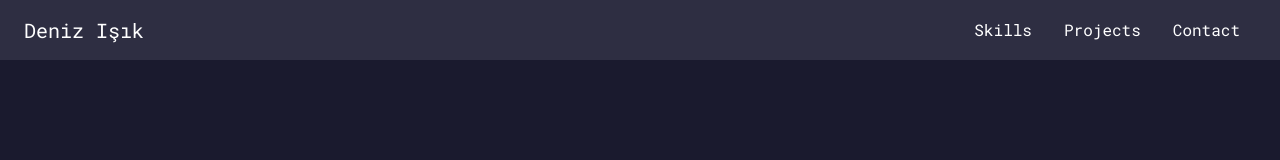
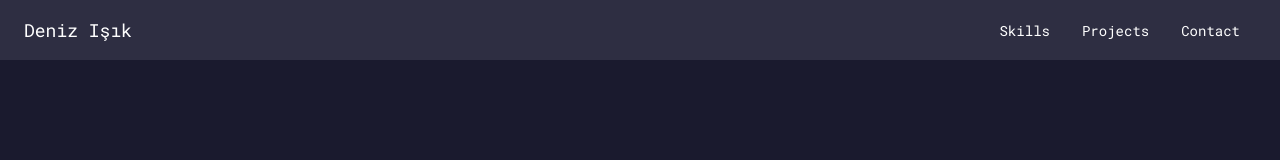
Before and after one commit to laurance18/portfolio, a JavaScript app in the folder portfolio-site/: page / in a window 1280 px wide. Shown: the top 160 px of the page. Built offline with nearby package versions, Linux system fonts and the light colour scheme; the HTML template or start-up script is replaced by a standard one.

Commit message:
Update Navbar.js

```diff
--- a/portfolio-site/src/components/Navbar.js
+++ b/portfolio-site/src/components/Navbar.js
@@ -6,11 +6,11 @@ export default function Navbar() {
         <>
             <BrowserView>
                 <nav className="bg-secondary flex justify-between items-center py-4 px-6">
-                    <h2 className="text-white text-xl">Deniz Işık</h2>
+                    <h2 className="text-white text-lg">Deniz Işık</h2>
                     <div className="nav--links">
-                        <a href="#skills" className="text-white text-base hover:text-gray-300 px-4">Skills</a>
-                        <a href="#projects" className="text-white text-base hover:text-gray-300 px-4">Projects</a>
-                        <a href="#contacts" className="text-white text-base hover:text-gray-300 px-4">Contact</a>
+                        <a href="#skills" className="text-white text-sm hover:text-gray-300 px-4">Skills</a>
+                        <a href="#projects" className="text-white text-sm hover:text-gray-300 px-4">Projects</a>
+                        <a href="#contacts" className="text-white text-sm hover:text-gray-300 px-4">Contact</a>
                     </div>
                 </nav>
             </BrowserView>
```
